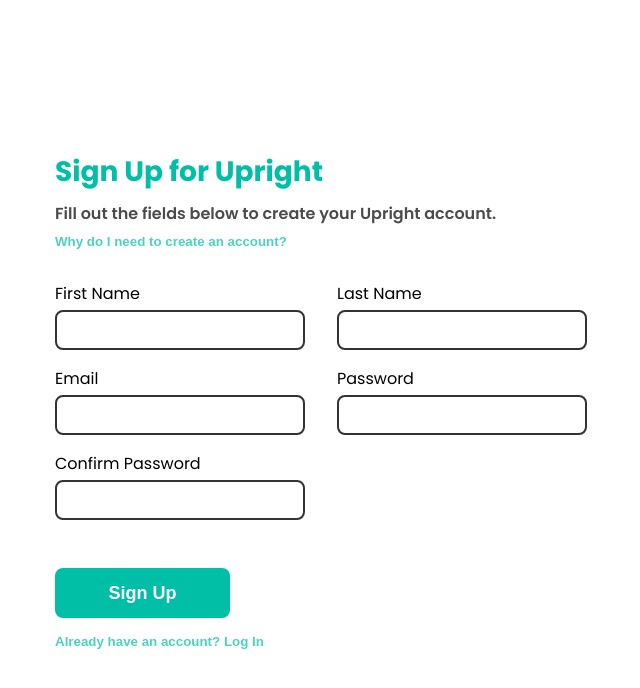
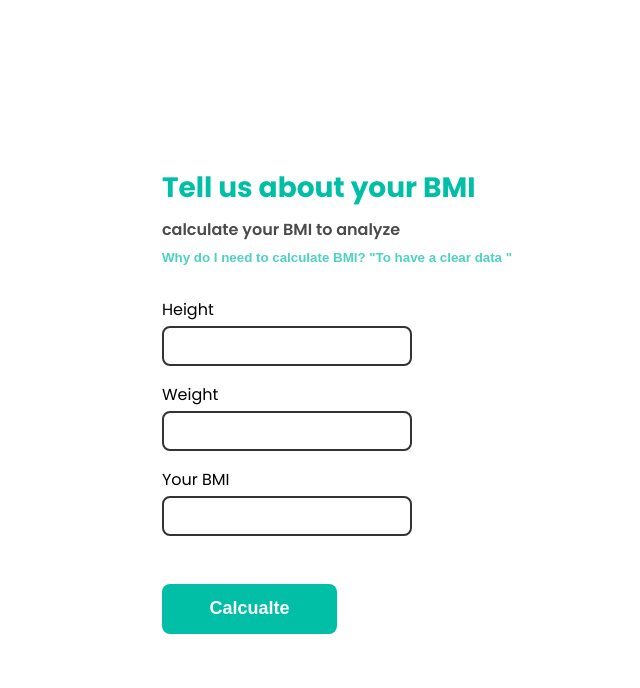
Before and after one commit to hackyguru/HealthPal, an Electron app: page src/views/registration.html in a window 1280 px wide. Shown: the whole page, without its empty margins (303-943 px from the left). Drawn offline with Linux system fonts and the light colour scheme.

Commit message:
BMI details added

```diff
--- a/src/views/registration.html
+++ b/src/views/registration.html
@@ -2,7 +2,7 @@
 <html>
 
 <head>
-    <title>Register for Upright</title>
+    <title>Welcome to Healthpal</title>
     <link rel="stylesheet" href="../styles/starter.css">
     <link rel="stylesheet" href="../styles/registration.css">
 </head>
@@ -10,48 +10,46 @@
 <body>
     <div class="Registration app">
         <div class="Registration-container">
-            <h1 class="Registration-title" id="title">Sign Up for Upright</h1>
-            <h2 class="Registration-subtitle" id="subtitle">Fill out the fields below to create your Upright account.
+            <h1 class="Registration-title" id="title">Tell us about your BMI</h1>
+            <h2 class="Registration-subtitle" id="subtitle">calculate your BMI to analyze
             </h2>
-            <button class="inline-button Registration-question">Why do I need to create an account?</button>
+            <button class="inline-button Registration-question">Why do I need to calculate BMI? "To have a clear data "</button>
 
             <form class="Registration-form">
                 <div class="Registration-row" id="row-1">
                     <div class="Registration-inputBox">
-                        <label for="firstName">First Name</label>
+                        <label for="firstName">Height</label>
                         <input name="firstName" id="firstName" class="Registration-inputTextField">
                     </div>
 
-                    <div class="Registration-inputBox">
+                    <!-- <div class="Registration-inputBox">
                         <label for="lastName">Last Name</label>
                         <input name="lastName" id="lastName" class="Registration-inputTextField">
-                    </div>
+                    </div> -->
                 </div>
 
                 <div class="Registration-row" id="row-2">
                     <div class="Registration-inputBox">
-                        <label for="email">Email</label>
+                        <label for="email">Weight</label>
                         <input name="email" id="email" class="Registration-inputTextField">
                     </div>
-
+<!--
                     <div class="Registration-inputBox">
                         <label for="password">Password</label>
                         <input name="password" id="password" type="password" class="Registration-inputTextField">
-                    </div>
+                    </div> -->
                 </div>
 
                 <div class="Registration-row" id="row-3">
                     <div class="Registration-inputBox">
-                        <label for="confirmPassword">Confirm Password</label>
+                        <label for="confirmPassword">Your BMI</label>
                         <input name="confirmPassword" id="confirmPassword" type="password"
                             class="Registration-inputTextField">
                     </div>
                 </div>
 
-                <button class="cta Registration-cta" type="button" id="cta">Sign Up</button>
-                <button class="inline-button Registration-switch" id="switch-type" type="button">Already have an
-                    account? Log
-                    In</button>
+                <button class="cta Registration-cta" type="button" id="cta">Calcualte</button>
+
             </form>
         </div>
     </div>
```
Also changed, not shown: 1 other file.
